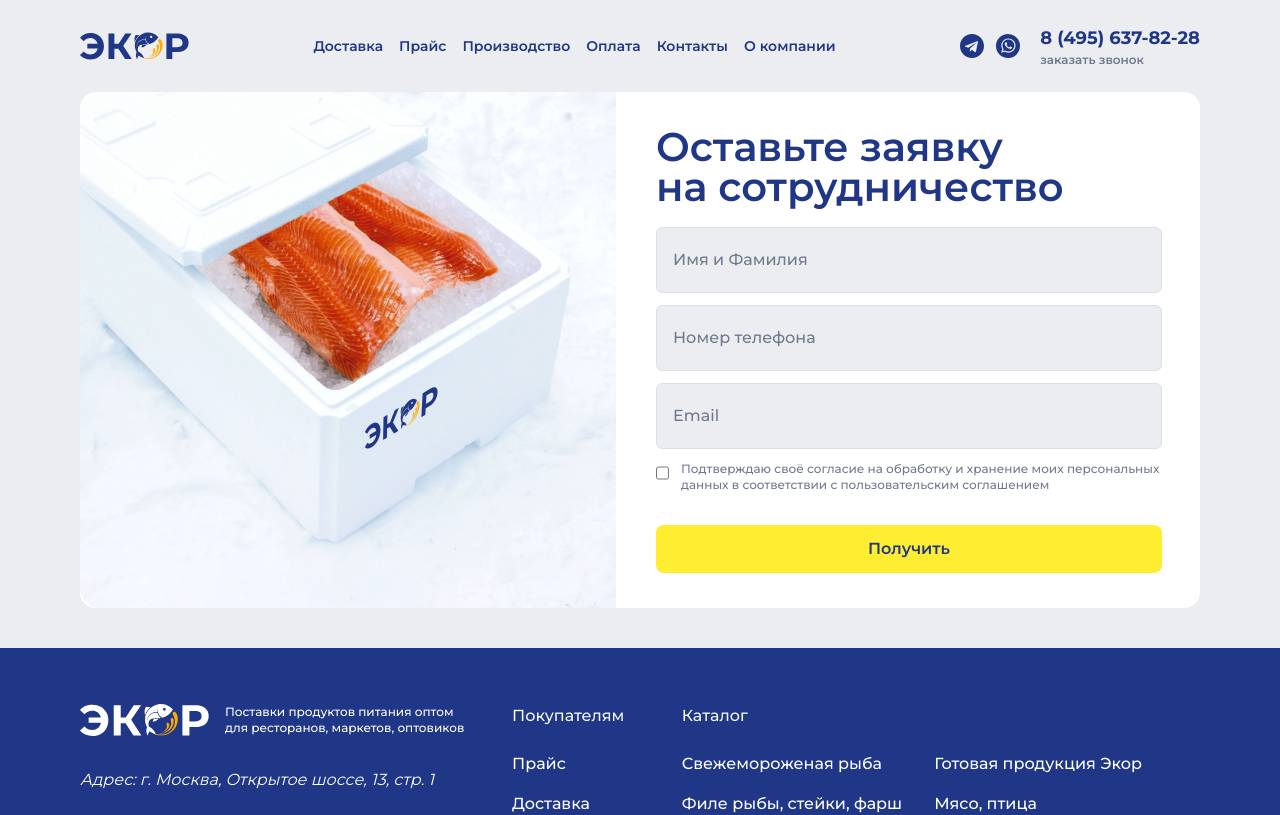
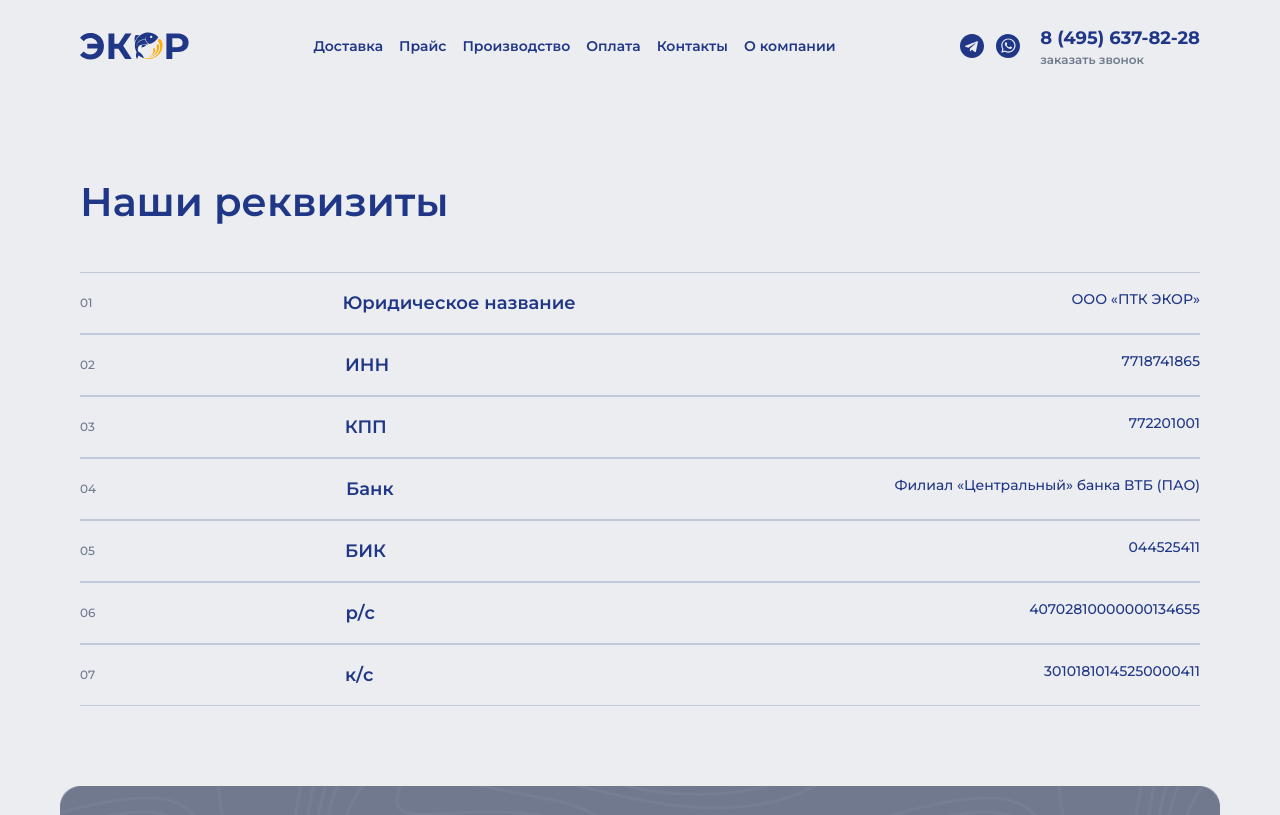
Before and after one commit to muhammadazizbek006/Ekor, a React (Vite) app: page /contact in a window 1280 px wide. Shown: the top 815 px of the page. Built offline with nearby package versions, Linux system fonts and the light colour scheme.

Commit message:
add specialoffers componets li

```diff
--- /dev/null
+++ b/src/components/Contact/SpecialOffersthwo.jsx
@@ -0,0 +1,29 @@
+import React from 'react'
+import { specialoffers2 } from '../../data/Data'
+import SpecialoffersComponent from '../home/SpecialoffersComponent'
+const SpecialOffersthwo = () => {
+  return (
+    <section className='py-20'>
+    <div className="containerb">
+        <h2 className='text-40 text-head font-semibold mb-10'>Наши реквизиты</h2>
+      <ul>
+        {
+          specialoffers2.map((e)=>{
+            return(
+              <SpecialoffersComponent
+                key={e.id}
+                raqam={e.raqam}
+                savol={e.savol}
+                javob={e.javob}
+              />
+
+          )
+          })
+        }
+      </ul>
+    </div>
+   </section>
+  )
+}
+
+export default SpecialOffersthwo
--- a/src/components/home/SpecialOffers.jsx
+++ b/src/components/home/SpecialOffers.jsx
@@ -1,25 +1,23 @@
 import React from 'react'
 import { specialoffers } from '../../data/Data'
+import SpecialoffersComponent from './SpecialoffersComponent'
+const SpecialOffers = () => {
 
-const SpecialOffers = () => {
   return (
-   <section>
+
+  <section className='py-20'>
     <div className="containerb">
         <h2 className='text-40 text-head font-semibold mb-10'>Специальные предложения для новых клиентов</h2>
       <ul>
         {
           specialoffers.map((e)=>{
             return(
-
-              <li className='flex items-center border-y border-special py-4 space-x-[250px]' key={e.id}>
-                {/* left */}
-                <span className='text-xs font-medium text-gray'>{e.raqam}</span>
-                {/* right */}
-                <div className='flex justify-between w-full'>
-                  <p className='text-lg font-semibold text-head max-w-[384px]'>{e.savol}</p>
-                  <p className='max-w-[351px] text-sm font-medium text-head'>{e.javob}</p>
-                </div>
-              </li>
+              <SpecialoffersComponent
+                key={e.id}
+                raqam={e.raqam}
+                savol={e.savol}
+                javob={e.javob}
+              />
 
           )
           })
--- /dev/null
+++ b/src/components/home/SpecialoffersComponent.jsx
@@ -0,0 +1,19 @@
+import React from 'react'
+
+const SpecialoffersComponent = ({id, raqam, savol, javob}) => {
+  return (
+
+        <li className='flex items-center border-y border-special py-4 space-x-[250px]' key={id}>
+                {/* left */}
+                <span className='text-xs font-medium text-gray'>{raqam}</span>
+                {/* right */}
+                <div className='flex justify-between   w-full'>
+                  <p className='text-lg font-semibold text-head max-w-[384px]'>{savol}</p>
+                  <p className='max-w-[351px] text-sm font-medium text-head'>{javob}</p>
+                </div>
+              </li>
+
+  )
+}
+
+export default SpecialoffersComponent
--- a/src/data/Data.js
+++ b/src/data/Data.js
@@ -284,6 +284,59 @@ export const specialoffers = [
 ]
 
 
+export const specialoffers2 = [
+
+    {
+        id:1,
+        raqam:`01`,
+        savol:`Юридическое название`,
+        javob:`ООО «ПТК ЭКОР»`,
+    },
+
+    {
+        id:2,
+        raqam:`02`,
+        savol:`ИНН`,
+        javob:`7718741865`,
+    },
+
+    {
+        id:3,
+        raqam:`03`,
+        savol:`КПП`,
+        javob:`772201001`,
+    },
+
+    {
+        id:4,
+        raqam:`04`,
+        savol:`Банк`,
+        javob:`Филиал «Центральный» банка ВТБ (ПАО)`,
+    },
+
+    {
+        id:5,
+        raqam:`05`,
+        savol:`БИК`,
+        javob:`044525411`,
+    },
+
+    {
+        id:6,
+        raqam:`06`,
+        savol:`р/с `,
+        javob:`40702810000000134655`,
+    },
+
+    {
+        id:7,
+        raqam:`07`,
+        savol:`к/с `,
+        javob:`30101810145250000411`,
+    },
+]
+
+
 // Our Attention Matters
 
 export const ourattentionmatters = [
--- a/src/pages/Contact.jsx
+++ b/src/pages/Contact.jsx
@@ -1,12 +1,14 @@
 import React from 'react'
+import SpecialOffers from '../components/home/SpecialOffers'
+import Subscribe from '../components/home/Subscribe'
+import SpecialOffersthwo from '../components/Contact/SpecialOffersthwo'
 
 const Contact = () => {
   return (
-    <section>
-      <div className="containerb">
-
-      </div>
-    </section>
+    <>
+      <SpecialOffersthwo/>
+      <Subscribe/>
+    </>
   )
 }
 
```
